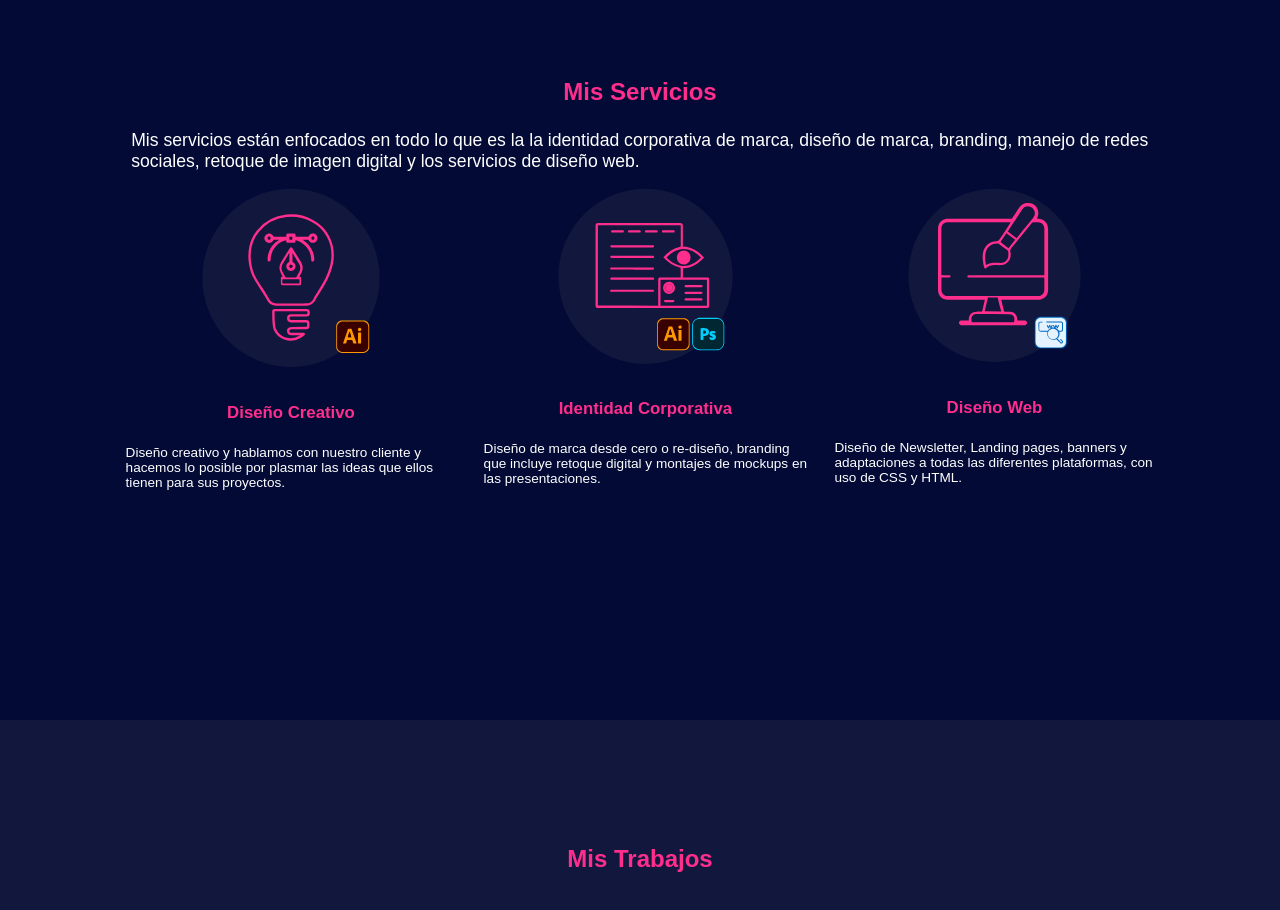
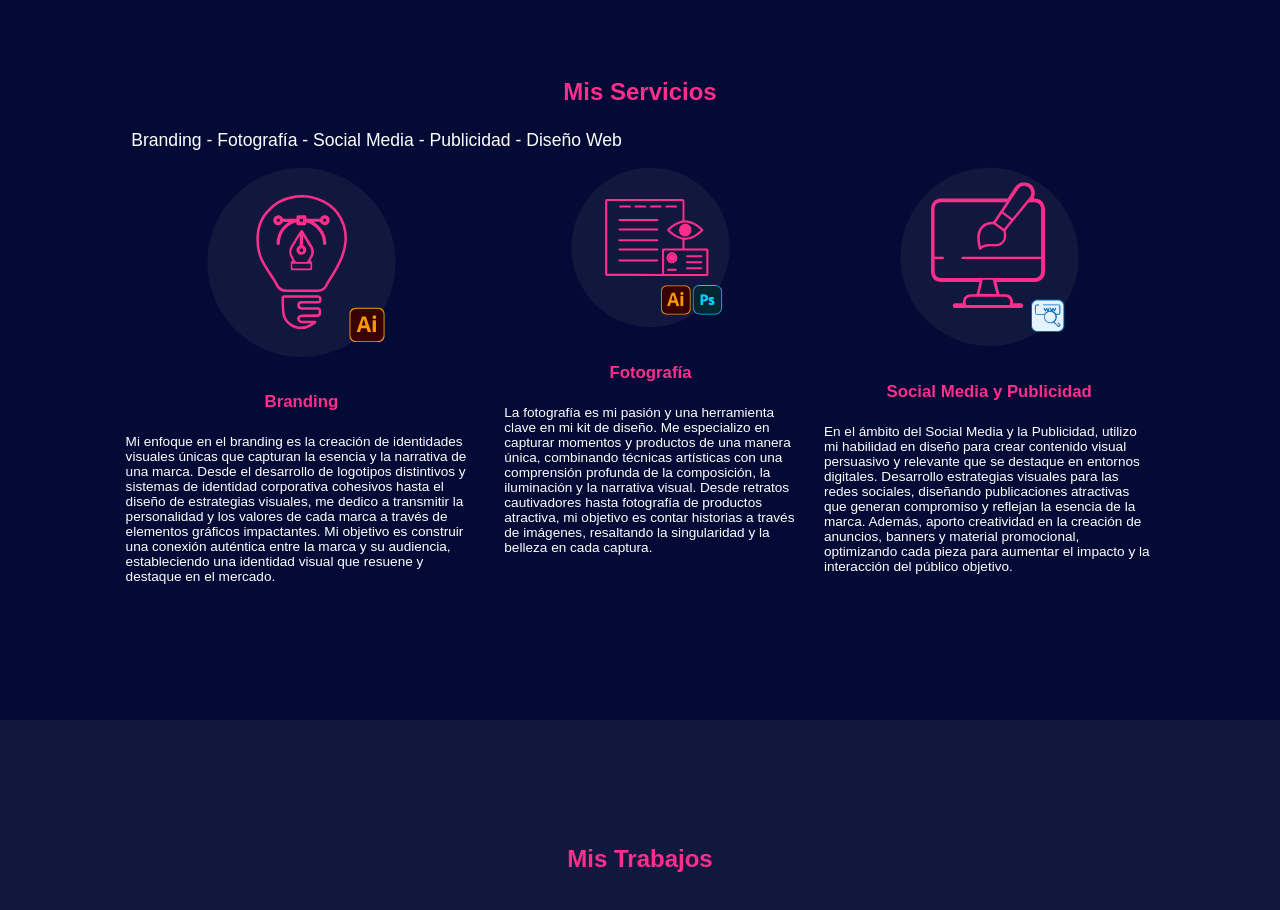
Before and after one commit to JohanaCeballosTaborda/johanaceballostaborda.github.io, a plain HTML site: page index.html in a window 1280 px wide. Shown: the part 880-1790 px from the top of the page. Drawn offline with nearby package versions, Linux system fonts and the light colour scheme.

Commit message:
Update index.html

```diff
--- a/index.html
+++ b/index.html
@@ -9,7 +9,9 @@
     <!--Tipografía-->
     <link rel="preconnect" href="https://fonts.googleapis.com">
     <link rel="preconnect" href="https://fonts.gstatic.com" crossorigin>
-    <link href="https://fonts.googleapis.com/css2?family=Inter:wght@100;200;300;400;500;600;700;800;900&family=Open+Sans:ital,wght@0,300;0,400;0,500;0,600;0,700;0,800;1,300;1,400;1,500;1,700;1,800&display=swap" rel="stylesheet">
+    <link href="https://fonts.googleapis.com/css2?family=Inter:wght@100;200;
+        300;400;500;600;700;800;900&family=Open+Sans:ital,wght@0,300;0,400;
+        0,500;0,600;0,700;0,800;1,300;1,400;1,500;1,700;1,800&display=swap" rel="stylesheet">
     <!--Hojas de estilo-->
     <link rel="stylesheet" href="css/style.css">
      <!--Iconos-->
@@ -74,9 +76,7 @@
 
         <article class="mis_servicios">
             <h1>Mis Servicios</h1>
-            <p>Mis servicios están enfocados en todo lo que es la la identidad corporativa de marca,
-                 diseño de marca, branding, manejo de redes sociales, retoque de imagen digital
-                 y los servicios de diseño web.
+            <p>Branding - Fotografía - Social Media - Publicidad - Diseño Web
                 </p>
         </article>
 
@@ -85,26 +85,43 @@
 
             <div class="item fotos1">
                 <img src="imgs/servicios-01.svg" alt="Servicios de diseño creativo">
-                <h2>Diseño Creativo </h2>
-                <p> Diseño creativo y hablamos con nuestro cliente y hacemos lo posible por
-                     plasmar las ideas que ellos tienen para sus proyectos.</p>
+                <h2>Branding </h2>
+                <p> Mi enfoque en el branding es la creación de identidades visuales
+                    únicas que capturan la esencia y la narrativa de una marca.
+                    Desde el desarrollo de logotipos distintivos y sistemas de identidad
+                    corporativa cohesivos hasta el diseño de estrategias visuales, me dedico
+                    a transmitir la personalidad y los valores de cada marca a través de
+                    elementos gráficos impactantes. Mi objetivo es construir una conexión
+                    auténtica entre la marca y su audiencia, estableciendo una identidad
+                    visual que resuene y destaque en el mercado. </p>
             </div>
 
 
             <div class="item fotos2">
                 <img src="imgs/servicios-02.svg" alt="servicios de branding de marca">
-                <h2>Identidad Corporativa</h2>
-                <p> Diseño de marca desde cero o re-diseño, branding que incluye retoque
-                    digital y montajes de mockups en las presentaciones.</p>
+                <h2>Fotografía</h2>
+                <p> La fotografía es mi pasión y una herramienta clave en mi kit de diseño.
+                    Me especializo en capturar momentos y productos de una manera única,
+                    combinando técnicas artísticas con una comprensión profunda de la composición,
+                    la iluminación y la narrativa visual. Desde retratos cautivadores
+                    hasta fotografía de productos atractiva, mi objetivo es contar historias
+                    a través de imágenes, resaltando la singularidad y la belleza en cada captura.</p>
             </div>
 
 
 
             <div class="item fotos3">
                 <img src="imgs/servicios-03.svg" alt="servicios de diseño web">
-                <h2>Diseño Web </h2>
-                <p> Diseño de Newsletter, Landing pages, banners y adaptaciones
-                    a todas las diferentes plataformas, con uso de CSS y HTML.
+                <h2>Social Media y Publicidad</h2>
+                <p> En el ámbito del Social Media y la Publicidad, utilizo mi
+                    habilidad en diseño para crear contenido visual persuasivo
+                    y relevante que se destaque en entornos digitales.
+                    Desarrollo estrategias visuales para las redes sociales,
+                    diseñando publicaciones atractivas que generan compromiso
+                    y reflejan la esencia de la marca. Además, aporto creatividad
+                    en la creación de anuncios, banners y material promocional,
+                    optimizando cada pieza para aumentar el impacto y la
+                    interacción del público objetivo.
                 </p>
             </div>
         </article>
```
